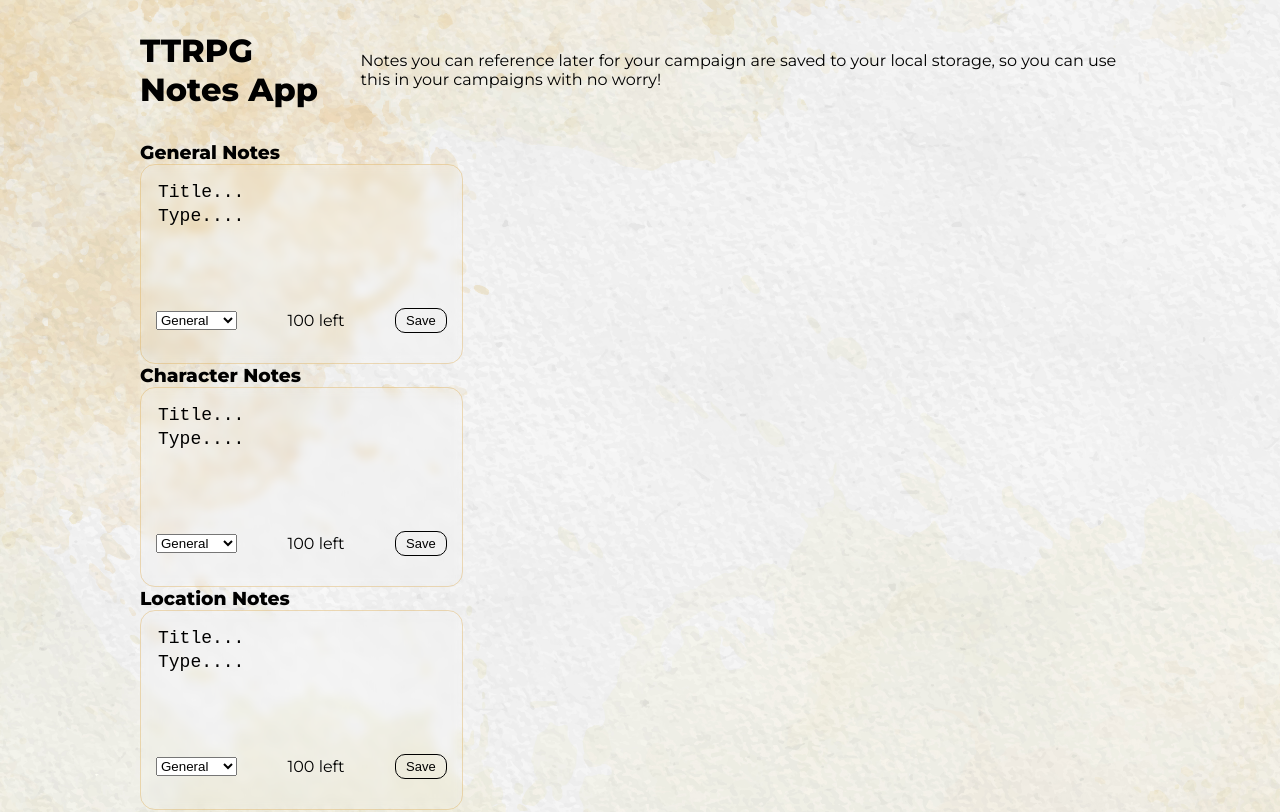
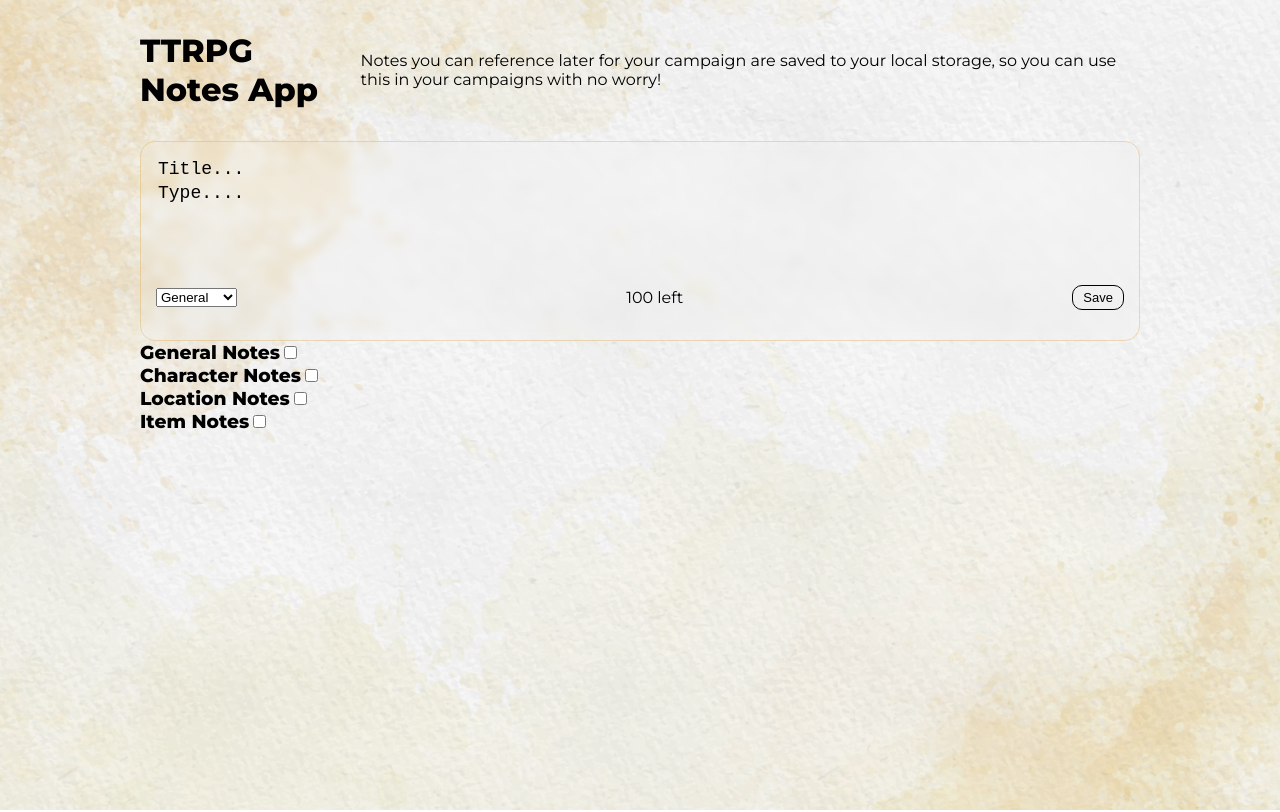
Before and after one commit to Negative-XP/TTRPG-Note-App, a React (Create React App) app: page / in a window 1280 px wide. Shown: the top 812 px of the page. Built offline with nearby package versions, Linux system fonts and the light colour scheme.

Commit message:
Added (Roughly) hiding or showing sections

```diff
--- a/package.json
+++ b/package.json
@@ -11,6 +11,7 @@
     "@testing-library/react": "^13.4.0",
     "@testing-library/user-event": "^13.5.0",
     "react": "^18.2.0",
+    "react-collapse": "^5.1.1",
     "react-dom": "^18.2.0",
     "react-scripts": "5.0.1",
     "uuidv4": "^6.2.13",
--- a/src/components/noteComponents/notes.js
+++ b/src/components/noteComponents/notes.js
@@ -1,15 +1,21 @@
-import { useState, useEffect } from "react";
+import { useState, useEffect, useCallback } from "react";
 import "../css/Note.css";
 import CreateNote from "./CreateNote";
 import Note from "./Note";
 import { v4 as uuid } from "uuid";
+import { Collapse } from 'react-collapse';
 
 function Notes() {
 
   const [notes, setNotes] = useState([]);
   const [inputText, setInputText] = useState("");
   const [inputType, setTypeText] = useState('General')
-  const [inputTitle,setInputTitle] = useState("")
+  const [inputTitle, setInputTitle] = useState("")
+  const [isCharacterCollapseOpen, setIsCharacterCollapseOpen] = useState(false);
+  const [isGeneralCollapseOpen, setIsGeneralCollapseOpen] = useState(false)
+  const [isLocationCollapseOpen, setIsLocationCollapseOpen] = useState(false)
+  const [isItemCollapseOpen, setIsItemCollapseOpen] = useState(false)
+
 
 
   const textHandler = (e) => {
@@ -60,11 +66,57 @@ function Notes() {
 
 
 
+
+
+
+
+  const accessibilityIds = {
+    checkbox: 'accessible-marker-example1',
+    button: 'accessible-marker-example2'
+  };
+
+
+  const generalChange = useCallback(
+    ({ target: { checked } }) => setIsGeneralCollapseOpen(checked),
+    [setIsGeneralCollapseOpen]
+  );
+
+  const characterChange = useCallback(
+    ({ target: { checked } }) => setIsCharacterCollapseOpen(checked),
+    [setIsCharacterCollapseOpen]
+  );
+
+  const locationChange = useCallback(
+    ({ target: { checked } }) => setIsLocationCollapseOpen(checked),
+    [setIsLocationCollapseOpen]
+  );
+
+  const itemChange = useCallback(
+    ({ target: { checked } }) => setIsItemCollapseOpen(checked),
+    [setIsItemCollapseOpen]
+  );
+
   return (
     <div>
+      <CreateNote
+        titleHandler={titleHandler}
+        inputTitle={inputTitle}
+        textHandler={textHandler}
+        saveHandler={saveHandler}
+        inputText={inputText}
+        typeHandler={typeHandler}
+      />
       <h3>General Notes</h3>
-    <div className="notes">
 
+      <input
+        className="input"
+        type="checkbox"
+        aria-controls={accessibilityIds.checkbox}
+        checked={isGeneralCollapseOpen}
+        onChange={generalChange} />
+
+      <Collapse isOpened={isGeneralCollapseOpen}>
+        <div id={accessibilityIds.checkbox} className="notes">
           {notes.filter(x => x.type === 'General').map((note) => (
             <Note
               key={note.id}
@@ -75,17 +127,20 @@ function Notes() {
               deleteNote={deleteNote}
             />
           ))}
-          <CreateNote
-      titleHandler={titleHandler}
-      inputTitle={inputTitle}
-        textHandler={textHandler}
-        saveHandler={saveHandler}
-        inputText={inputText}
-        typeHandler={typeHandler}
-      /></div>
+        </div>
+      </Collapse>
+
+
       <h3>Character Notes</h3>
-      <div className="notes">
+      <input
+        className="input"
+        type="checkbox"
+        aria-controls={accessibilityIds.checkbox}
+        checked={isCharacterCollapseOpen}
+        onChange={characterChange} />
 
+      <Collapse isOpened={isCharacterCollapseOpen}>
+        <div id={accessibilityIds.checkbox} className="notes">
           {notes.filter(x => x.type === 'Character').map((note) => (
             <Note
               key={note.id}
@@ -96,17 +151,18 @@ function Notes() {
               deleteNote={deleteNote}
             />
           ))}
-          <CreateNote
-      titleHandler={titleHandler}
-      inputTitle={inputTitle}
-        textHandler={textHandler}
-        saveHandler={saveHandler}
-        inputText={inputText}
-        typeHandler={typeHandler}
-      /></div>
+        </div>
+      </Collapse>
       <h3>Location Notes</h3>
-      <div className="notes">
+      <input
+        className="input"
+        type="checkbox"
+        aria-controls={accessibilityIds.checkbox}
+        checked={isLocationCollapseOpen}
+        onChange={locationChange} />
 
+      <Collapse isOpened={isLocationCollapseOpen}>
+        <div id={accessibilityIds.checkbox} className="notes">
           {notes.filter(x => x.type === 'Location').map((note) => (
             <Note
               key={note.id}
@@ -117,17 +173,18 @@ function Notes() {
               deleteNote={deleteNote}
             />
           ))}
-          <CreateNote
-      titleHandler={titleHandler}
-      inputTitle={inputTitle}
-        textHandler={textHandler}
-        saveHandler={saveHandler}
-        inputText={inputText}
-        typeHandler={typeHandler}
-      /></div>
+        </div>
+      </Collapse>
       <h3>Item Notes</h3>
-      <div className="notes">
+      <input
+        className="input"
+        type="checkbox"
+        aria-controls={accessibilityIds.checkbox}
+        checked={isItemCollapseOpen}
+        onChange={itemChange} />
 
+      <Collapse isOpened={isItemCollapseOpen}>
+        <div id={accessibilityIds.checkbox} className="notes">
           {notes.filter(x => x.type === 'Item').map((note) => (
             <Note
               key={note.id}
@@ -138,14 +195,20 @@ function Notes() {
               deleteNote={deleteNote}
             />
           ))}
-          <CreateNote
-      titleHandler={titleHandler}
-      inputTitle={inputTitle}
-        textHandler={textHandler}
-        saveHandler={saveHandler}
-        inputText={inputText}
-        typeHandler={typeHandler}
-      /></div>
+        </div>
+      </Collapse>
+
+
+
+
+
+
+
+
+
+
+
+
 
 
     </div>
```
Also changed, not shown: 2 other files (tests, documents, lock files or other folders). Lines whose indentation alone changed are shown as unchanged.
